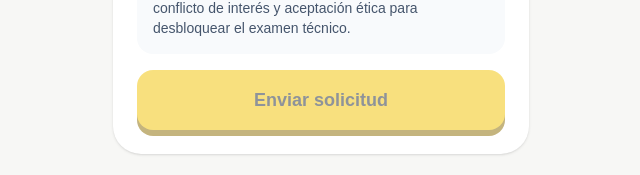
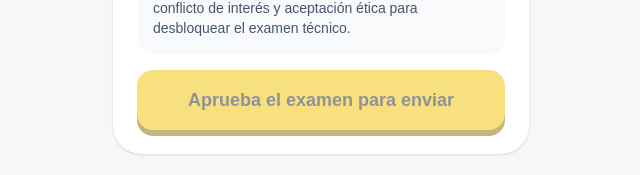
Before and after one commit to TecnocraciaParticipativaMexico/Plataforma, a Next.js app in the folder web/: page /comites/solicitar in a window 1280 px wide. Shown: the part 1765-1940 px from the top of the page, without its empty margins (319-959 px from the left). Built offline with nearby package versions, Linux system fonts and the light colour scheme.

Commit message:
Update page.tsx
ui: aclarar estado de envio de solicitud de comite

```diff
--- a/web/app/comites/solicitar/page.tsx
+++ b/web/app/comites/solicitar/page.tsx
@@ -427,13 +427,17 @@ if (!ethicsAccepted) {
 }
             className="w-full rounded-2xl bg-[#F2C300] px-4 py-4 text-lg font-bold text-[#1F2937] shadow-[0_6px_0_0_#8B6B00] disabled:opacity-50"
           >
-            {loading ? "Enviando..." : "Enviar solicitud"}
+            {loading
+  ? "Enviando..."
+  : !examen?.aprobado || examen.module_id !== moduleId
+  ? "Aprueba el examen para enviar"
+  : "Enviar solicitud"}
           </button>
 
           {result && (
             <div className="mt-4 rounded-2xl bg-slate-50 p-4 text-sm">
               {result.ok
-                ? "✅ Solicitud recibida. Será revisada en una fase futura del panel de comité."
+                ? "✅ Solicitud enviada correctamente. Ya aparece en el panel de comité para revisión ética."
                 : `❌ Error: ${result.error}`}
             </div>
           )}
```
